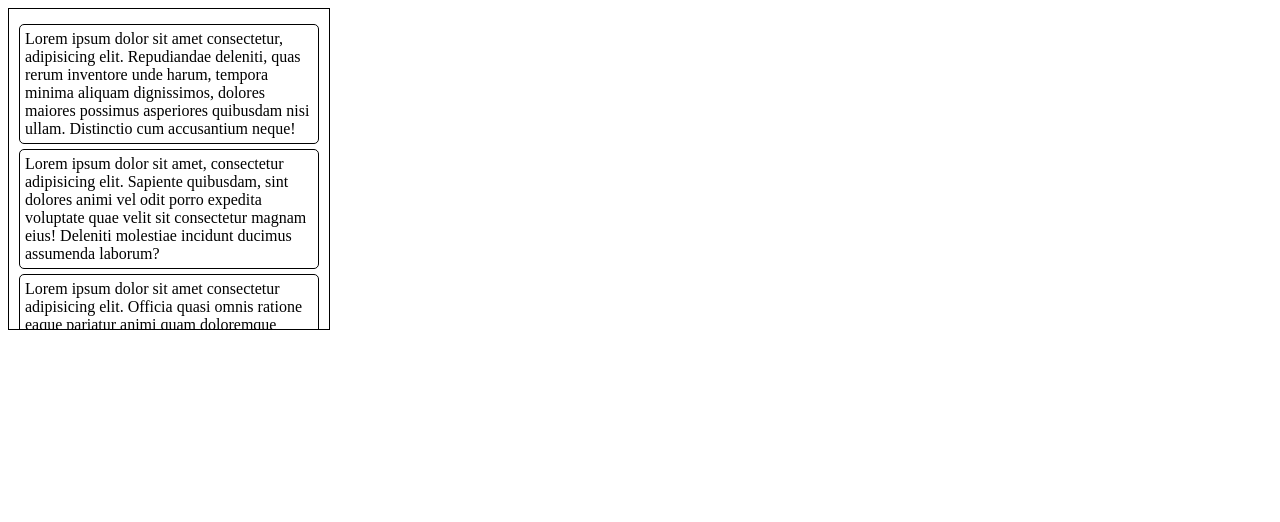
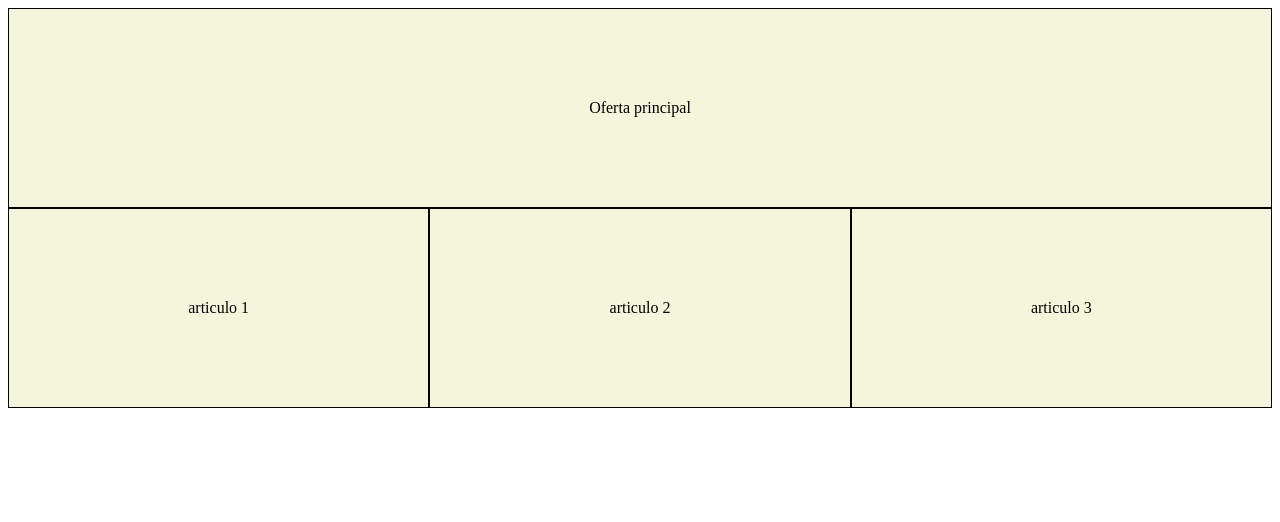
Before and after one commit to jrg01-lang/PRG, a plain HTML site: page LLM/7-SETMANA/grid-area.html in a window 1280 px wide. Drawn offline with Linux system fonts and the light colour scheme.

Commit message:
version 1.0.0.0

```diff
--- a/LLM/7-SETMANA/grid-area.html
+++ b/LLM/7-SETMANA/grid-area.html
@@ -5,39 +5,46 @@
     <meta name="viewport" content="width=device-width, initial-scale=1.0">
     <title>Document</title>
     <style>
-        .container{
-            width: 300px;
-            height: 300px;
-            border: 1px solid black;
-            padding: 10px;
-            overflow: scroll;
-
-            p{
-                border: 1px solid black;
-                border-radius: 5px;
-
-                padding: 5px;
-                margin: 5px 0;
+        .grid-container{
+            display: grid;
+            grid-template-columns: 1fr 1fr 1fr;
+            grid-template-rows: auto;
+            height: 50vh;
+            gap: 0;
+            grid-template-areas:
+            "oferta oferta oferta"
+            "art-1 art-2 art-3";
+            .oferta{
+                grid-area: oferta;
+            }
+            .art-1{
+                grid-area: art-1;
+            }
+            .art-2{
+                grid-area: art-2;
+            }
+            .art-3{
+                grid-area: art-3;
+            }
+            section, article{
+                background-color: beige;
+                border:1px solid black;
+                display: flex;
+                justify-content: center;
+                align-items: center;
             }
         }
     </style>
 </head>
 <body>
 
-    <div class="container">
-        <p>Lorem ipsum dolor sit amet consectetur, adipisicing elit. Repudiandae deleniti, quas rerum inventore unde harum, tempora minima aliquam dignissimos, dolores maiores possimus asperiores quibusdam nisi ullam. Distinctio cum accusantium neque!</p>
-        <p>Lorem ipsum dolor sit amet, consectetur adipisicing elit. Sapiente quibusdam, sint dolores animi vel odit porro expedita voluptate quae velit sit consectetur magnam eius! Deleniti molestiae incidunt ducimus assumenda laborum?</p>
-        <p>Lorem ipsum dolor sit amet consectetur adipisicing elit. Officia quasi omnis ratione eaque pariatur animi quam doloremque incidunt labore perferendis quidem, in nihil laborum vel, enim laudantium, maiores odit molestias?</p>
-        <p>Lorem ipsum dolor sit amet consectetur adipisicing elit. Necessitatibus, temporibus quia omnis ipsum aspernatur nam amet corporis voluptate officiis rerum modi vero odit tempora sint veniam. Adipisci repellat consequatur laborum.</p>
-        <p>Lorem ipsum dolor sit amet consectetur adipisicing elit. Id laudantium commodi voluptatibus. Nesciunt soluta mollitia veniam libero velit reprehenderit sit nihil commodi, tempore, quo, numquam earum optio minima porro! Facilis!</p>
-         <p>Lorem ipsum dolor sit amet consectetur adipisicing elit. Id laudantium commodi voluptatibus. Nesciunt soluta mollitia veniam libero velit reprehenderit sit nihil commodi, tempore, quo, numquam earum optio minima porro! Facilis!</p>
-          <p>Lorem ipsum dolor sit amet consectetur adipisicing elit. Id laudantium commodi voluptatibus. Nesciunt soluta mollitia veniam libero velit reprehenderit sit nihil commodi, tempore, quo, numquam earum optio minima porro! Facilis!</p>
-           <p>Lorem ipsum dolor sit amet consectetur adipisicing elit. Id laudantium commodi voluptatibus. Nesciunt soluta mollitia veniam libero velit reprehenderit sit nihil commodi, tempore, quo, numquam earum optio minima porro! Facilis!</p>
-            <p>Lorem ipsum dolor sit amet consectetur adipisicing elit. Id laudantium commodi voluptatibus. Nesciunt soluta mollitia veniam libero velit reprehenderit sit nihil commodi, tempore, quo, numquam earum optio minima porro! Facilis!</p>
-             <p>Lorem ipsum dolor sit amet consectetur adipisicing elit. Id laudantium commodi voluptatibus. Nesciunt soluta mollitia veniam libero velit reprehenderit sit nihil commodi, tempore, quo, numquam earum optio minima porro! Facilis!</p>
-              <p>Lorem ipsum dolor sit amet consectetur adipisicing elit. Id laudantium commodi voluptatibus. Nesciunt soluta mollitia veniam libero velit reprehenderit sit nihil commodi, tempore, quo, numquam earum optio minima porro! Facilis!</p>
-               <p>Lorem ipsum dolor sit amet consectetur adipisicing elit. Id laudantium commodi voluptatibus. Nesciunt soluta mollitia veniam libero velit reprehenderit sit nihil commodi, tempore, quo, numquam earum optio minima porro! Facilis!</p>
-        <p>Lorem ipsum dolor sit amet consectetur adipisicing elit. Necessitatibus, temporibus quia omnis ipsum aspernatur nam amet corporis voluptate officiis rerum modi vero odit tempora sint veniam. Adipisci repellat consequatur laborum.</p>
+    <div class="grid-container">
+        <section class="oferta">
+            Oferta principal
+        </section>
+        <article class="art-1">articulo 1</article>
+        <article class="art-2">articulo 2</article>
+        <article class="art-3">articulo 3</article>
     </div>
 </body>
 </html>
```
